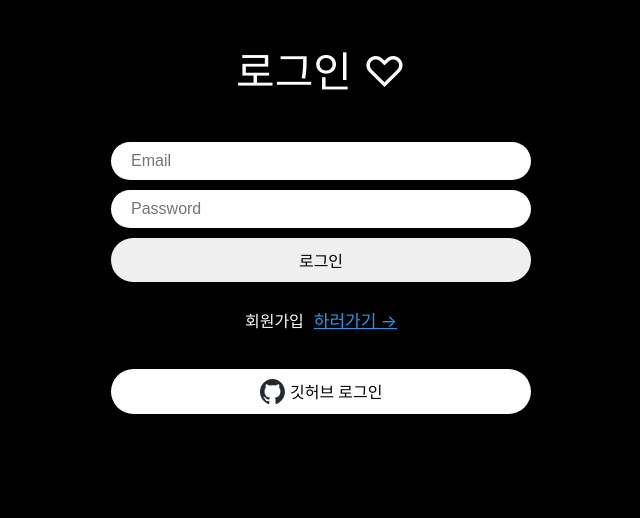
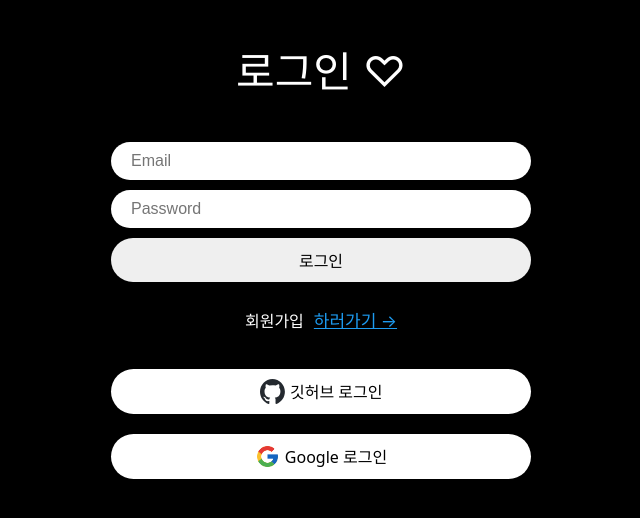
Before and after one commit to leeseungnam1234/Lwitter, a React (Vite) app: page /login in a window 1280 px wide. Shown: the top 518 px of the page, without its empty margins (319-959 px from the left). Built offline with nearby package versions, Linux system fonts and the light colour scheme.

Commit message:
3.4 login form

```diff
--- a/src/App.tsx
+++ b/src/App.tsx
@@ -11,14 +11,17 @@ import LoadingScreen from "./components/loading-screen"
 import { auth } from "./firebase"
 import ProtectedRoute from "./components/protected-route"
 
+// 배열을 routes에 전달
 const router = createBrowserRouter([
     {
         path:'/',
         element:
             <ProtectedRoute>
+                {/* 인증된 사용자에게만 보여줌 */}
                 <Layout/>
             </ProtectedRoute>
         ,
+        //route를 넣을 또다른 배열 추가 , layout Component 내부에서 render
         children:[
             {
                 path:'',
@@ -31,10 +34,12 @@ const router = createBrowserRouter([
         ]
     },
     {
+        // 로그인 페이지
         path:'/login',
         element:<Login/>
     },
     {
+        // 회원가입 페이지
         path:'create-account',
         element:<CreateAccount/>
     }
@@ -59,18 +64,23 @@ const Wrapper = styled.div`
 `
 
 function App() {
+    // 사용자가 로그인 했는지 여부를 Firebase가 체크하는동안 로딩 화면을 보여줌
     const [isLoading, setLoading] = useState(true)
     const init = async()=>{
+        // 인증 상태가 준비되었는지를 기달림, 최초 인증 상태가 완료될 때 실행되는 Promise을 return
+        // Firebase가 쿠키,토큰을 읽고 백엔드와 소통해서 로그인 여부를 확인 하는동안 기달림
+
         await auth.authStateReady()
-        setLoading(false)
+        setLoading(false) // Firebase가 준비되면 false로 변경
     }
     useEffect(()=>{
+        //맨처음 렌더링시 실행
         init()
-    },[])
+    },[]/**의존성 배열*/)
 
     return (
         <Wrapper>
-            <GlobalStyles/>
+            <GlobalStyles/> {/* 글로벌 css */}
             {isLoading ? <LoadingScreen/> : <RouterProvider router={router}/>}
         </Wrapper>
     )
--- /dev/null
+++ b/src/components/google-btn.tsx
@@ -0,0 +1,43 @@
+import { GoogleAuthProvider, signInWithPopup } from "firebase/auth"
+// signInWithPopup은 팝업창으로 회원가입 시도
+import styled from "styled-components"
+import { auth } from "../firebase"
+import { useNavigate } from "react-router-dom"
+
+const Button = styled.span`
+    margin-top:20px;
+    background-color: #ffffff;
+    font-weight:500;
+    width:100%;
+    color:black;
+    padding:10px 20px;
+    border-radius:50px;
+    border:0;
+    display:flex;
+    gap:5px;
+    align-items:center;
+    justify-content:center;
+    cursor: pointer;
+`
+const Logo = styled.img`
+    height:25px;
+`
+
+export default function GoogleButton() {
+    const navigate = useNavigate()
+    const onClick = async () =>{
+        try {
+            const provider = new GoogleAuthProvider()
+            await signInWithPopup(auth, provider)
+            navigate('/')
+        } catch (error) {
+            console.error(error)
+        }
+    }
+    return (
+        <Button onClick={onClick}>
+            <Logo src='/public/icons8-구글-로고-48.png'/>
+            Google 로그인
+        </Button>
+    )
+}
--- a/src/components/layout.tsx
+++ b/src/components/layout.tsx
@@ -43,7 +43,7 @@ export default function Layout() {
     const onLogOut = async() =>{
         const ok = confirm("로그아웃 하시겠습니까?")
         if (ok) {
-            await auth.signOut()
+            await auth.signOut() // Firebase파일에서 생성한 auth인스턴스를 호출한 다음 로그아웃
             navigate('/login')
         }
     }
--- a/src/components/protected-route.tsx
+++ b/src/components/protected-route.tsx
@@ -6,10 +6,18 @@ export default function ProtectedRoute({
 }: {
     children:React.ReactNode
 }) {
+    // Firebase 파일에 있는 auth를 사용 auth.currentUser는 유저가 로그인했는지 여부를 알려줌
+    // 로그인 되어 있는 user의 값을 주거나 null을 넘겨줌
     const user = auth.currentUser
     if (user === null) {
-        return <Navigate to='/login' />
+        return <Navigate to='/login' /> // navigate는 user를 다른 곳으로 리다이렉트 해주는 컴포넌트
     }
 
-    return children
+    return children // user가 null 이 아니라면 children을 볼 수 있어야됨
 }
+
+// 로그인한 사용자는 protected route를 볼 수 있게 하고
+// 로그인하지 않은 경우 로그인 또는 계정 생성 페이지로 리디렉션
+// 여기 component에서 하는 일은 Firebase에 유저 정보를 요청하는 일
+// 만약 유저가 로그인 되어 있으면 Firebase가 유저 정보를 제공
+// 로그인 되어 있지 않다면 null을 돌려줌
--- a/src/firebase.ts
+++ b/src/firebase.ts
@@ -12,11 +12,12 @@ const firebaseConfig = {
   appId: "1:216352176579:web:a02039a459cd3501f3a576",
   measurementId: "G-847Y41JNN2"
 };
+// 도메인,api key등 여러가지 키값들이 포함된 config 개체
 
 // Initialize Firebase
-const app = initializeApp(firebaseConfig);
+const app = initializeApp(firebaseConfig); // Config옵션을 통해서 app 을 생성
 
-export const auth = getAuth(app)
+export const auth = getAuth(app) // app에 대한 인증 서비스 , 인증 인스턴스
 
 export const storage = getStorage(app)
 
--- a/src/routes/login.tsx
+++ b/src/routes/login.tsx
@@ -5,10 +5,17 @@ import { FirebaseError } from "firebase/app"
 import { signInWithEmailAndPassword } from "firebase/auth"
 import { Error, Form, Input, Switcher, Title, Wrapper } from '../components/auth-components'
 import GithubButton from "../components/github-btn"
-// const errors = {
-//     'auth/email-already-in-use' : 'That email already exists'
-// }
+import GoogleButton from "../components/google-btn"
 
+// TypeScript에게 errors 객체가 문자열 타입의 인덱스를 가지고 있음을 알려주어야 합니다.
+// 이를 위해 errors 객체의 타입을 명시적으로 지정해야 합니다.
+interface ErrorMessages {
+    [key: string]: string;
+}
+const errors:ErrorMessages = {
+    'auth/invalid-login-credentials' : '아이디 또는 비밀번호를 다시 확인해주세요.'
+    // 해당 오류 코드 : 알림 메세지
+}
 
 
 export default function CreateAccount() {
@@ -38,7 +45,12 @@ export default function CreateAccount() {
             navigate('/')
         } catch (e) {
             if (e instanceof FirebaseError) {
-                setError(e.message)
+                // setError(e.message) // Firebase 정보를 받음
+                // e.code를 사용하여 Firebase 오류 코드를 가져와서 errors 객체에서 해당하는
+                // 메시지를 찾습니다. 만약 해당 오류 코드에 대응하는 메시지가 없다면
+                // 기본적인 오류 메시지를 사용합니다. 그리고 이를 setError 함수에 전달하여 상태를 업데이트합니다.
+                const errorMessage = errors[e.code] || '오류가 발생했습니다.';
+                setError(errorMessage);
             }
         } finally {
             setLoading(false)
@@ -73,6 +85,7 @@ export default function CreateAccount() {
                         <Link to='/create-account'>하러가기 &rarr;</Link>
                     </Switcher>
                 <GithubButton/>
+                <GoogleButton/>
         </Wrapper>
     )
 }
```
Also changed, not shown: src/components/create-account.tsx (+55 -17 lines), public/icons8-구글-로고-48.png (added).
